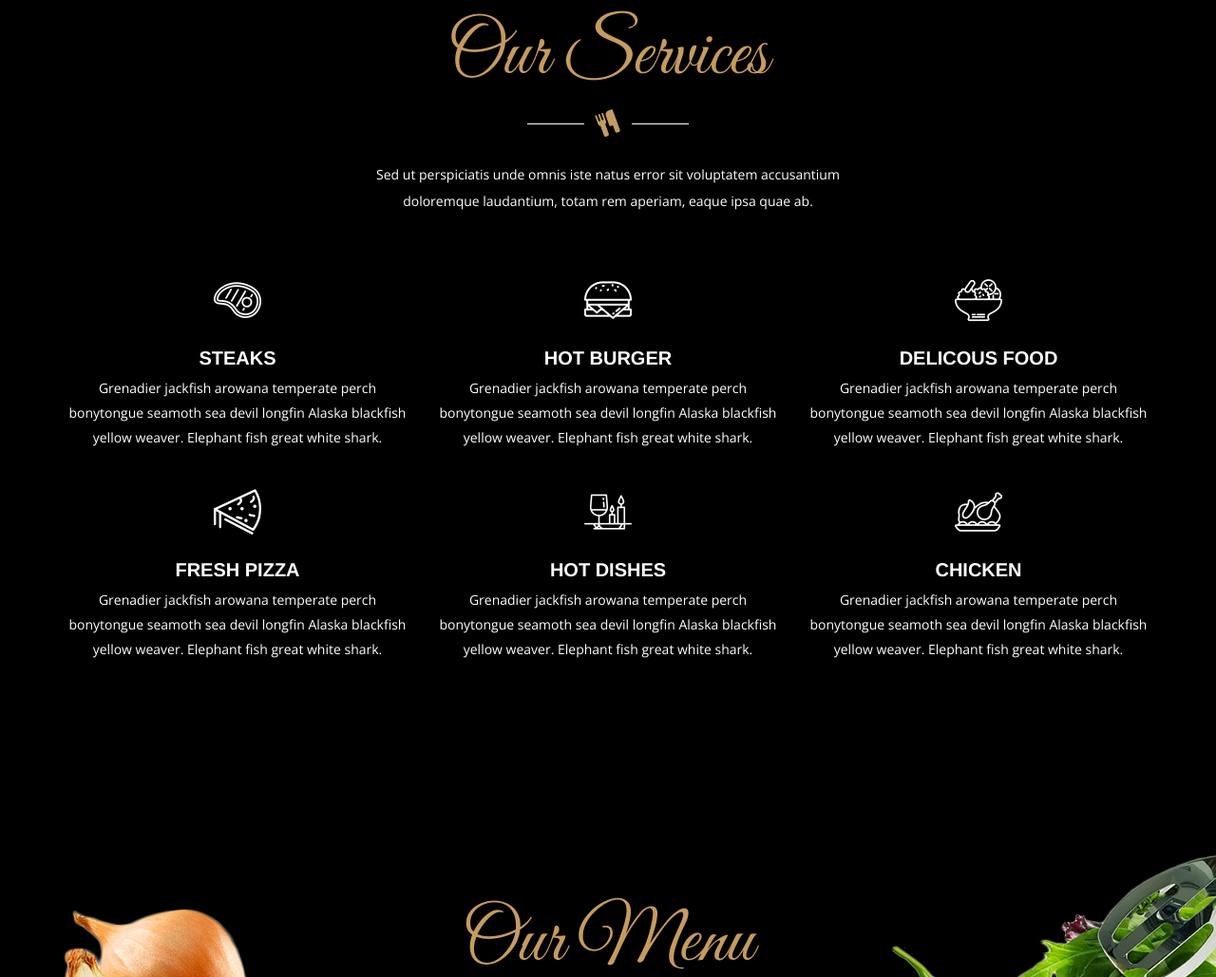
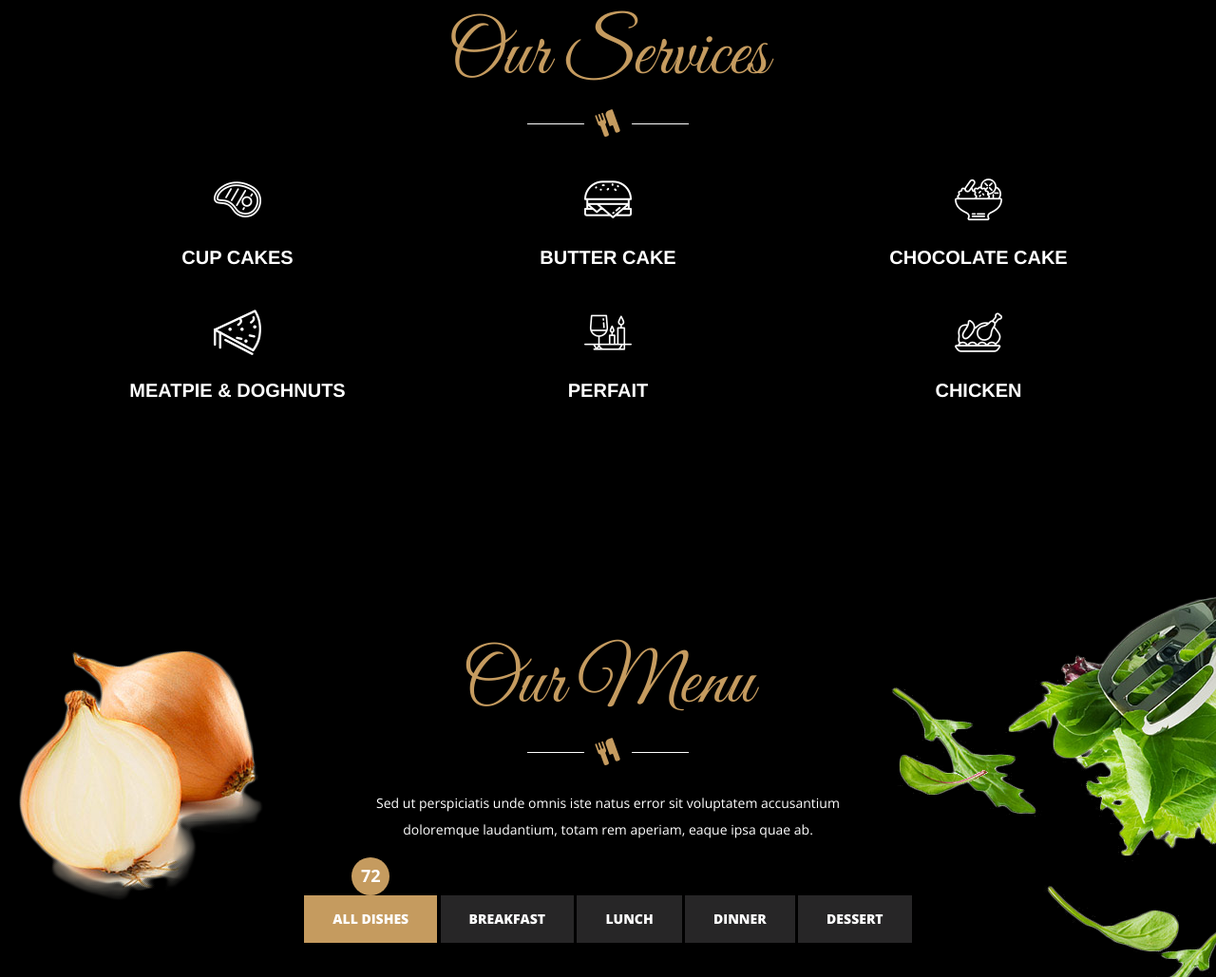
Before and after one commit to droidchief/Omoh-s-Recipe, a plain HTML site: page index.html in a window 1280 px wide. Shown: the part 1771-2800 px from the top of the page at 95% size. Drawn offline with nearby package versions, Linux system fonts and the light colour scheme; some packages are replaced by stand-ins of ours; files whose address does not match are found by name; a web font is replaced by a local one.

Commit message:
Fix: services section

```diff
--- a/index.html
+++ b/index.html
@@ -60,7 +60,7 @@
                     <ul class="nav navbar-nav navbar-right" id="top-menu">
                         <li class="active"><a href="#home">HOME</a></li>
                         <li><a href="#about">ABOUT</a></li>
-                        <li><a href="#reservation">RESERVATION </a></li>
+                        <li><a href="#services">SERVICES </a></li>
                         <li><a href="#menu">MENU</a></li>
                         <li><a href="#blog">BLog </a></li>
                         <li><a href="#contact">CONTACT</a></li>
@@ -165,7 +165,6 @@
                         <span class="title-divider">
                                 <i class="fa fa-cutlery" aria-hidden="true"></i>
                             </span>
-                        <p>Sed ut perspiciatis unde omnis iste natus error sit voluptatem accusantium doloremque laudantium, totam rem aperiam, eaque ipsa quae ab.</p>
                     </div>
                     <!-- end about caption -->
                 </div>
@@ -175,10 +174,7 @@
                             <div class="best-service-img">
                                 <i class="vojon-steak"></i>
                             </div>
-                            <h4>Steaks</h4>
-                            <p>
-                                Grenadier jackfish arowana temperate perch bonytongue seamoth sea devil longfin Alaska blackfish yellow weaver. Elephant fish great white shark.
-                            </p>
+                            <h4>Cup Cakes</h4>
                         </div>
                     </div>
                     <div class="col-md-4 col-sm-6">
@@ -186,10 +182,7 @@
                             <div class="best-service-img">
                                 <i class="vojon-cheese-burger"></i>
                             </div>
-                            <h4>Hot Burger</h4>
-                            <p>
-                                Grenadier jackfish arowana temperate perch bonytongue seamoth sea devil longfin Alaska blackfish yellow weaver. Elephant fish great white shark.
-                            </p>
+                            <h4>Butter Cake</h4>
                         </div>
                     </div>
                     <div class="col-md-4 col-sm-6">
@@ -197,10 +190,7 @@
                             <div class="best-service-img">
                                 <i class="vojon-salad"></i>
                             </div>
-                            <h4>Delicous Food</h4>
-                            <p>
-                                Grenadier jackfish arowana temperate perch bonytongue seamoth sea devil longfin Alaska blackfish yellow weaver. Elephant fish great white shark.
-                            </p>
+                            <h4>Chocolate Cake</h4>
                         </div>
                     </div>
                     <div class="col-md-4 col-sm-6">
@@ -208,10 +198,7 @@
                             <div class="best-service-img">
                                 <i class="vojon-food-1"></i>
                             </div>
-                            <h4>Fresh Pizza</h4>
-                            <p>
-                                Grenadier jackfish arowana temperate perch bonytongue seamoth sea devil longfin Alaska blackfish yellow weaver. Elephant fish great white shark.
-                            </p>
+                            <h4>Meatpie & Doghnuts</h4>
                         </div>
                     </div>
                     <div class="col-md-4 col-sm-6">
@@ -219,10 +206,7 @@
                             <div class="best-service-img">
                                 <i class="vojon-dinner"></i>
                             </div>
-                            <h4>Hot Dishes</h4>
-                            <p>
-                                Grenadier jackfish arowana temperate perch bonytongue seamoth sea devil longfin Alaska blackfish yellow weaver. Elephant fish great white shark.
-                            </p>
+                            <h4>Perfait</h4>
                         </div>
                     </div>
                     <div class="col-md-4 col-sm-6">
@@ -231,9 +215,6 @@
                                 <i class="vojon-turkey"></i>
                             </div>
                             <h4>Chicken</h4>
-                            <p>
-                                Grenadier jackfish arowana temperate perch bonytongue seamoth sea devil longfin Alaska blackfish yellow weaver. Elephant fish great white shark.
-                            </p>
                         </div>
                     </div>
                 </div>
```
